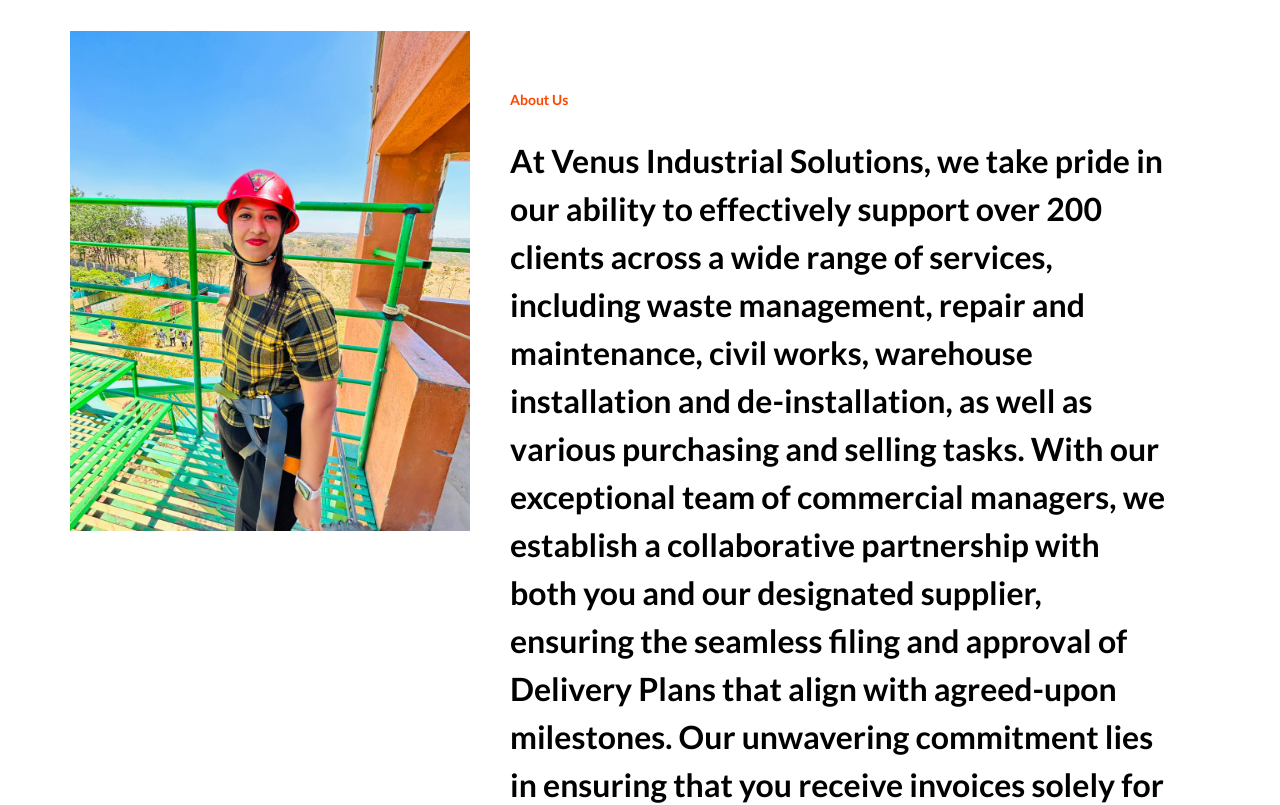
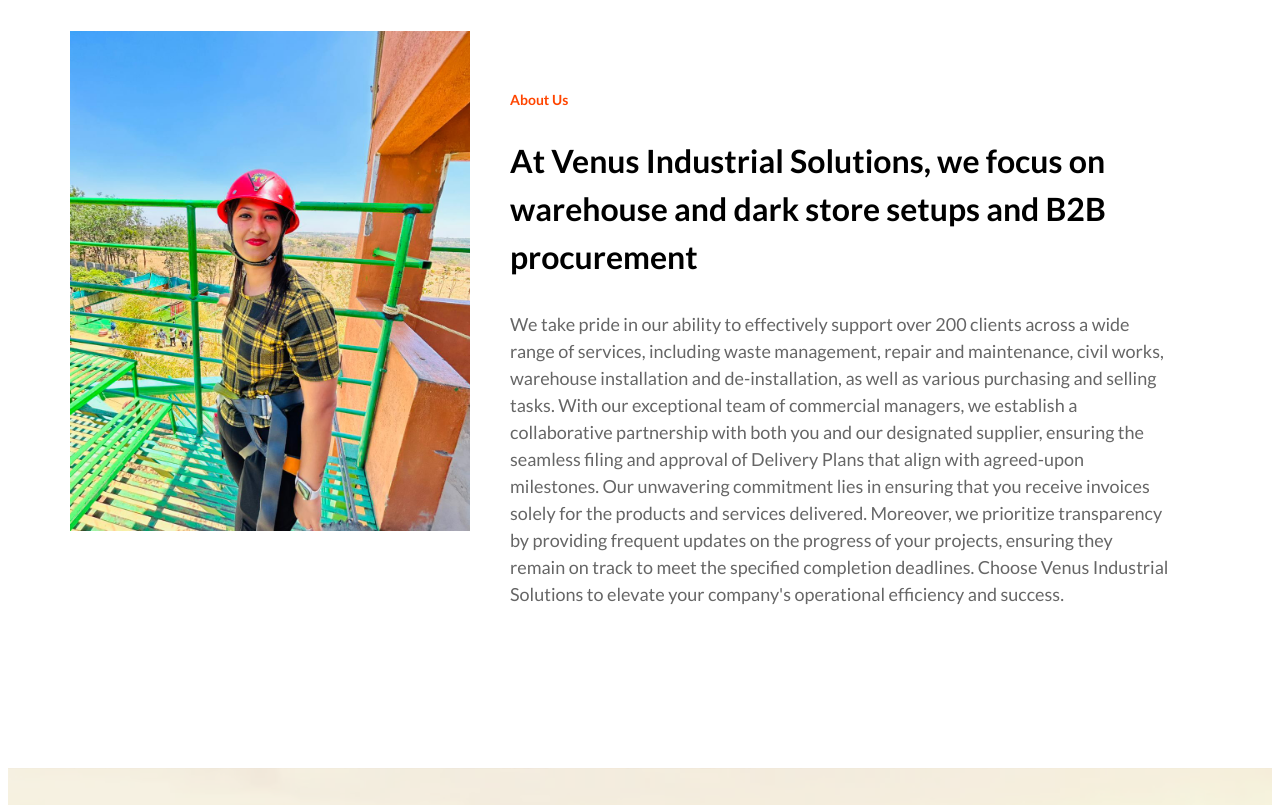
Before and after one commit to supriyakushavar/VenusSolutions, a plain HTML site: page index.html in a window 1280 px wide. Shown: the part 540-1345 px from the top of the page. Drawn offline with Linux system fonts and the light colour scheme.

Commit message:
updated about

```diff
--- a/index.html
+++ b/index.html
@@ -40,7 +40,18 @@
       </div>
       <div class="container">
         <h4>About Us</h4>
-        <h2>At Venus Industrial Solutions, we take pride in our ability to effectively support over 200 clients across a wide range of services, including waste management, repair and maintenance, civil works, warehouse installation and de-installation, as well as various purchasing and selling tasks. With our exceptional team of commercial managers, we establish a collaborative partnership with both you and our designated supplier, ensuring the seamless filing and approval of Delivery Plans that align with agreed-upon milestones. Our unwavering commitment lies in ensuring that you receive invoices solely for the products and services delivered. Moreover, we prioritize transparency by providing frequent updates on the progress of your projects, ensuring they remain on track to meet the specified completion deadlines. Choose Venus Industrial Solutions to elevate your company's operational efficiency and success.</p>
+        <h2>
+          At Venus Industrial Solutions, we focus on warehouse and dark store setups and B2B procurement
+        </h2>
+          <p>We take pride in our ability to effectively support over 200 clients across a wide range of services,
+            including waste management, repair and maintenance, civil works, warehouse installation and de-installation,
+            as well as various purchasing and selling tasks. With our exceptional team of commercial managers,
+            we establish a collaborative partnership with both you and our designated supplier,
+            ensuring the seamless filing and approval of Delivery Plans that align with agreed-upon milestones.
+            Our unwavering commitment lies in ensuring that you receive invoices solely for the products and services delivered.
+            Moreover, we prioritize transparency by providing frequent updates on the progress of your projects,
+            ensuring they remain on track to meet the specified completion deadlines.
+            Choose Venus Industrial Solutions to elevate your company's operational efficiency and success.</p>
       </div>
     </section>
 
```
